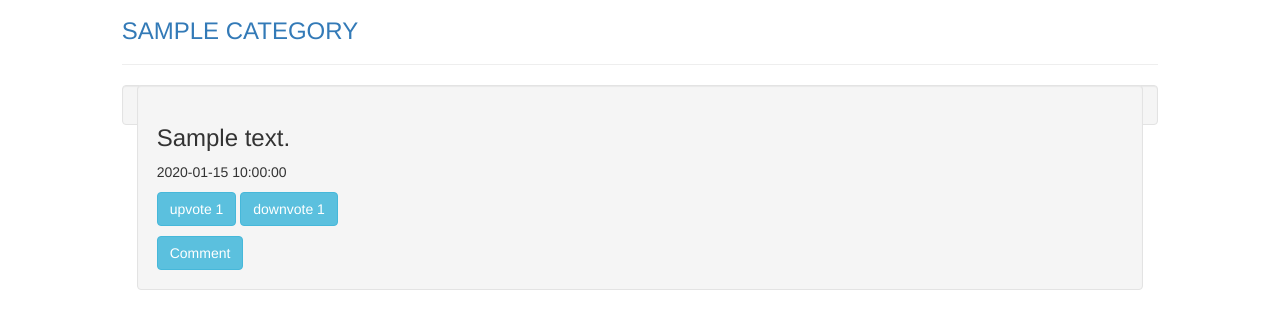
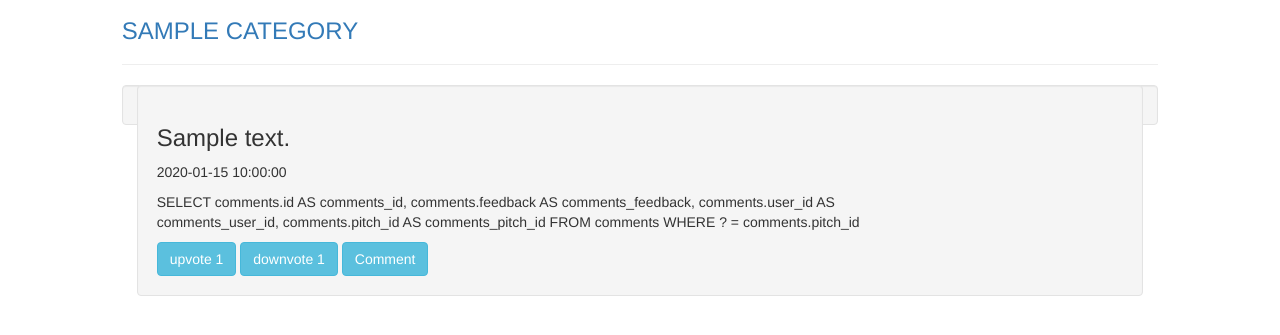
Before and after one commit to stacy867/pitch_app, a Flask app: page / in a window 1280 px wide. Shown: the part 234-569 px from the top of the page. Run offline with Flask 2, Linux system fonts and the light colour scheme; tables that the repository leaves empty hold one stand-in row (values such as "Sample post"); some libraries are stand-ins or nearby versions.

Commit message:
added changes

```diff
--- a/app/templates/index.html
+++ b/app/templates/index.html
@@ -28,11 +28,11 @@
                 <div class="col-md-10 col-sm-12">
                     <h3>{{pit.content}}</h3>
                     <p>{{pit.posted}}</p>
+                    <p>{{pit.comments}}</p>
                     <a href="/upvote/{{pit.id}}"type="button" class="btn btn-info">upvote {{pit.upvotes}}</a>
                     <a href="/downvote/{{pit.id}}"type="button" class="btn btn-info">downvote {{pit.downvotes}}</a>
-                    <p></p>
+                    <a href="{{url_for('main.new_comment',id=pit.id)}}"><button type="button" class="btn btn-info">Comment</button></a>
 
-                    <a href="{{url_for('main.new_comment',id=pit.id)}}"><button type="button" class="btn btn-info">Comment</button></a>
 
 
               </div>
```
